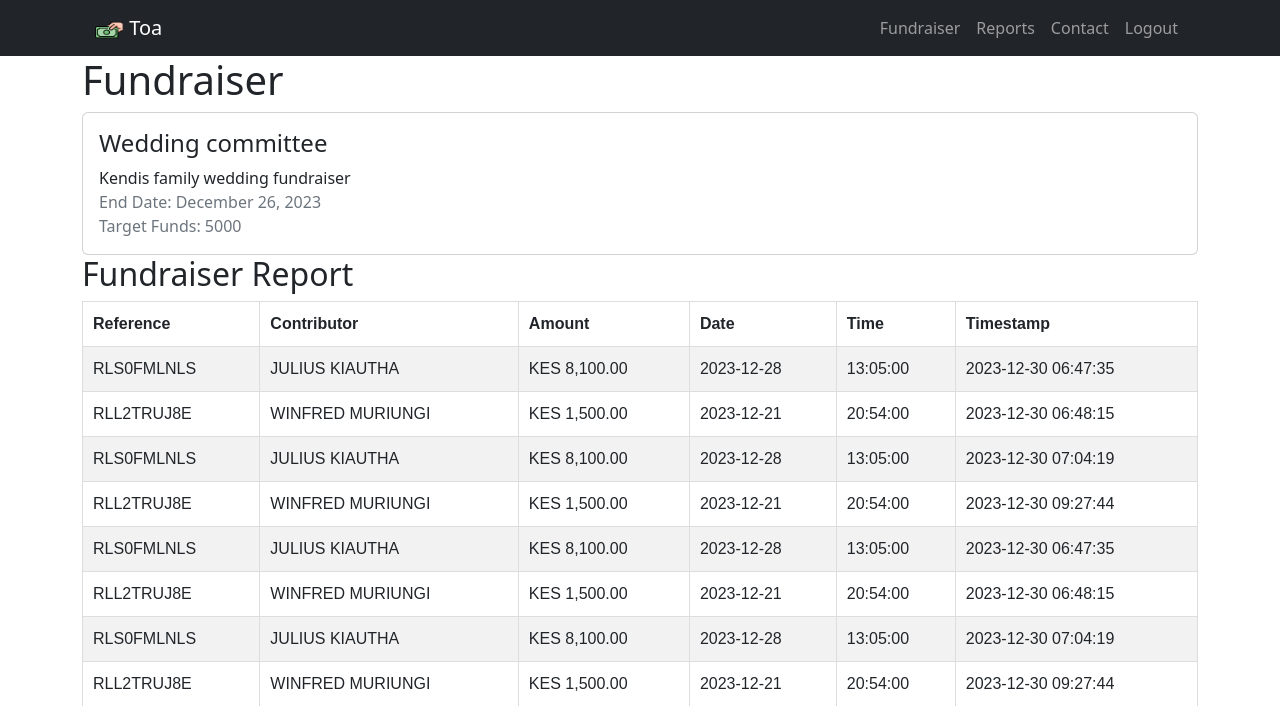
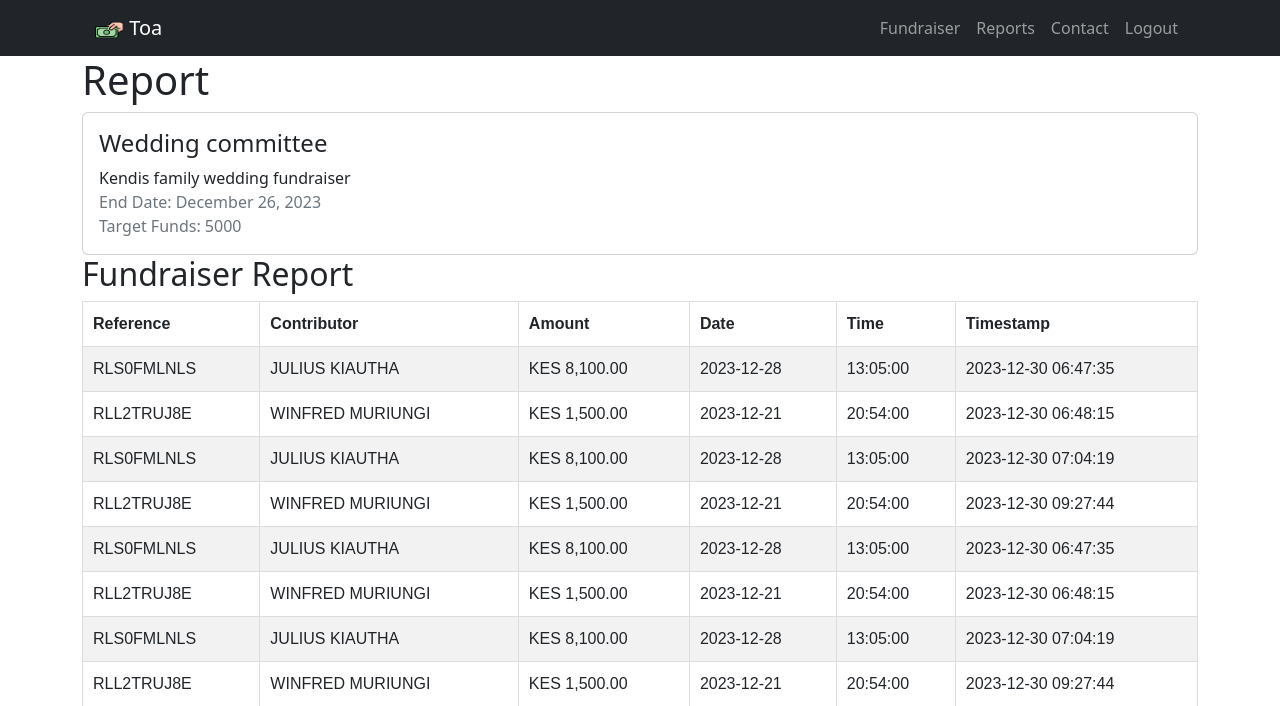
Before and after one commit to Mur1thi/Nijenge, a Flask app: page /report/1/page/1 in a window 1280 px wide. Shown: the top 706 px of the page. Run offline with Flask 3, Linux system fonts and the light colour scheme; a user stored in the database is signed in; data comes from the database, SQL or seed files in the repository; parts of the project's set-up code (start-up, migrations or seed data) failed here and were passed over; some libraries are stand-ins or nearby versions.

Commit message:
Reports route complete

```diff
--- a/templates/report.html
+++ b/templates/report.html
@@ -6,7 +6,7 @@
 
 <div class="container">
 
-  <h1>Fundraiser</h1>
+    <h1>Report</h1>
 
   <div class="card">
     <div class="card-body">
@@ -72,6 +72,6 @@
   <pre id="contributions-data" style="display: none;">{{ contributions|tojson }}</pre>  </div>
 
 <script src="https://cdnjs.cloudflare.com/ajax/libs/jspdf/2.5.1/jspdf.umd.min.js"></script>
-<script src="{{ url_for('static', filename='report.js') }}"></script>
+<script src="{{ url_for('static',folder='js', filename='report.js') }}"></script>
 
 {% endblock %}
```
